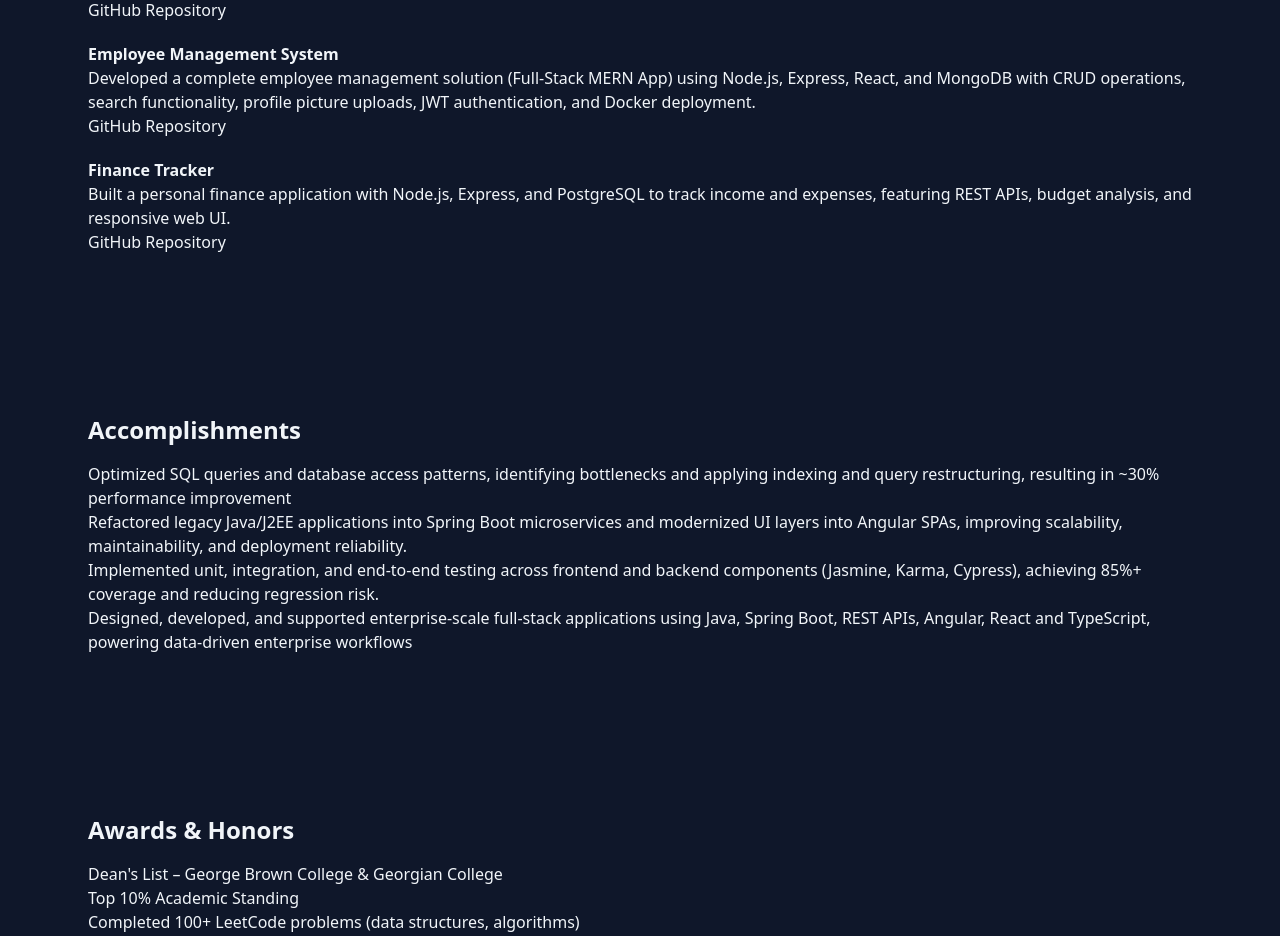
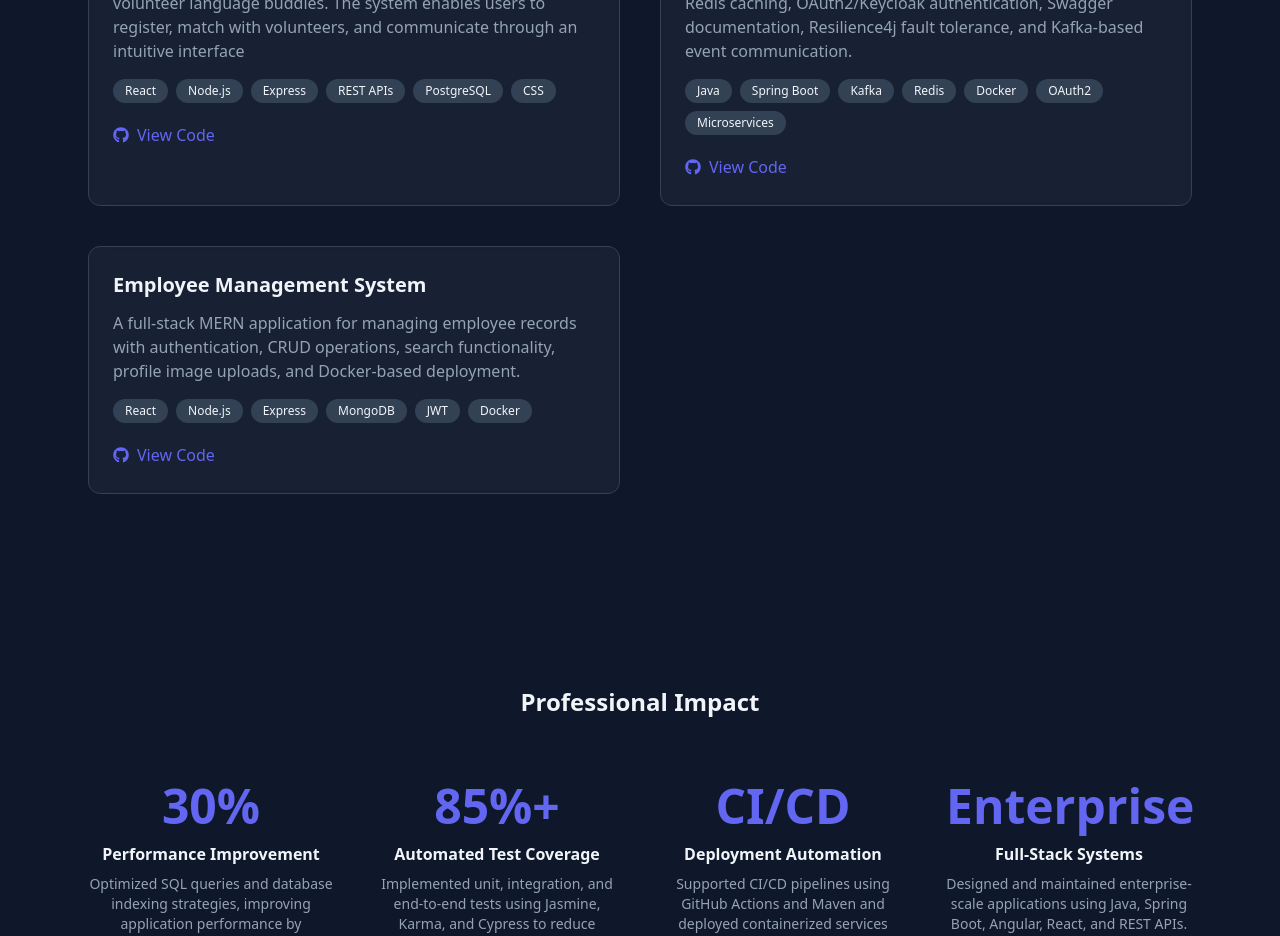
Before and after one commit to tanupreet21/portfolio-tanupreet, a React (Vite) app: page / in a window 1280 px wide. Shown: the part 3080-4016 px from the top of the page. Built offline with nearby package versions, Linux system fonts and the light colour scheme.

Commit message:
Styled Projects and Accomplishment sections

```diff
--- a/src/components/Accomplishments.jsx
+++ b/src/components/Accomplishments.jsx
@@ -1,21 +1,59 @@
+import { motion } from "framer-motion";
+
+const accomplishments = [
+    {
+      metric: "30%",
+      title: "Performance Improvement",
+      description:
+        "Optimized SQL queries and database indexing strategies, improving application performance by approximately 30%."
+    },
+    {
+      metric: "85%+",
+      title: "Automated Test Coverage",
+      description:
+        "Implemented unit, integration, and end-to-end tests using Jasmine, Karma, and Cypress to reduce regression risk."
+    },
+    {
+      metric: "CI/CD",
+      title: "Deployment Automation",
+      description:
+        "Supported CI/CD pipelines using GitHub Actions and Maven and deployed containerized services using Docker."
+    },
+    {
+      metric: "Enterprise",
+      title: "Full-Stack Systems",
+      description:
+        "Designed and maintained enterprise-scale applications using Java, Spring Boot, Angular, React, and REST APIs."
+    }
+  ];
+
 export default function Accomplishments() {
     return(
-        <section id="achievements" className="max-w-6xl mx-auto px-6 py-20">
-            <h2 className="text-2xl font-bold">Accomplishments</h2>
-            <ul className="mt-4">
-            <li>Optimized SQL queries and database access patterns,
-                identifying bottlenecks and applying indexing and query restructuring,
-                resulting in ~30% performance improvement</li>
-            <li>Refactored legacy Java/J2EE applications into Spring Boot microservices
-                and modernized UI layers into Angular SPAs, improving scalability, maintainability,
-                and deployment reliability.
-            </li>
-            <li>Implemented unit, integration, and end-to-end testing across frontend and backend components
-                (Jasmine, Karma, Cypress), achieving 85%+ coverage and reducing regression risk.</li>
-            <li>Designed, developed, and supported enterprise-scale full-stack applications using Java, Spring Boot,
-                REST APIs, Angular, React and TypeScript, powering data-driven enterprise workflows</li>
-            </ul>
+        <section id="achievements" className="max-w-6xl mx-auto px-6 py-24">
+            <h2 className="text-2xl font-bold text-center mb-16">Professional Impact</h2>
+            <div className="grid md:grid-cols-4 gap-10 text-center">
+            {accomplishments.map((item, index) => (
+          <motion.div
+            key={index}
+            initial={{ opacity: 0, y: 20 }}
+            whileInView={{ opacity: 1, y: 0 }}
+            transition={{ duration: 0.5 }}
+          >
+            <div className="text-5xl font-bold text-primary mb-3">
+              {item.metric}
+            </div>
 
+            <h3 className="font-semibold mb-2">
+              {item.title}
+            </h3>
+
+            <p className="text-sm text-muted">
+              {item.description}
+            </p>
+          </motion.div>
+        ))}
+
+            </div>
         </section>
     );
 }
--- a/src/components/Projects.jsx
+++ b/src/components/Projects.jsx
@@ -1,49 +1,77 @@
+import { motion } from "framer-motion";
+import { FaGithub } from "react-icons/fa";
+
+const projects = [
+    {
+        title: "NewCanadian (Capstone Project)",
+        description: "A full-stack platform that connects newcomers to Canada with volunteer language buddies. The system enables users to register, match with volunteers, and communicate through an intuitive interface",
+        tech: ["React", "Node.js", "Express", "REST APIs", "PostgreSQL", "CSS"],
+        github: "https://github.com/tanupreet21/CapstoneProject_NewCanadian"
+    },
+    {
+        title: "Student Hub – Spring Boot Microservices",
+        description:
+          "A containerized microservices platform featuring REST APIs, Redis caching, OAuth2/Keycloak authentication, Swagger documentation, Resilience4j fault tolerance, and Kafka-based event communication.",
+        tech: [
+          "Java",
+          "Spring Boot",
+          "Kafka",
+          "Redis",
+          "Docker",
+          "OAuth2",
+          "Microservices",
+        ],
+        github: "https://github.com/tanupreet21/StudentHub_SpringBoot",
+    },
+    {
+        title: "Employee Management System",
+        description:
+          "A full-stack MERN application for managing employee records with authentication, CRUD operations, search functionality, profile image uploads, and Docker-based deployment.",
+        tech: ["React", "Node.js", "Express", "MongoDB", "JWT", "Docker"],
+        github: "https://github.com/tanupreet21/EmployeeManagementSystem",
+      },
+];
+
 export default function Projects(){
     return(
-        <section id="projects" className="max-w-6xl mx-auto px-6 py-20">
-            <h2 className="text-2xl font-bold">Projects</h2>
-            <div className="mt-5">
-                <h3 className="font-semibold">Capstone Project</h3>
-                <p>
-                NewCanadian – a full-stack system that connects newcomers to Canada to volunteer language buddies
-                </p>
-                <a href="https://github.com/yourgithub">
-                GitHub Repository
-                </a>
+        <section id="projects" className="max-w-6xl mx-auto px-6 py-24">
+            <h2 className="text-4xl font-bold text-center mb-16">Projects</h2>
+
+            <div className="grid md:grid-cols-2 gap-10">
+                {projects.map((project, index) => (
+                    <motion.div
+                        key={index}
+                        whileHover={{ y: -8}}
+                        className="bg-slate-800/60 backdrop-blur border border-slate-700 rounded-xl p-6 hover:border-primary transition"
+                    >
+                       <h3 className="text-xl font-semibold mb-3">
+                            {project.title}
+                        </h3>
+                        <p className="text-muted mb-4">
+                            {project.description}
+                        </p>
+                        <div className="flex flex-wrap gap-2 mb-5">
+                            {project.tech.map((tech, i) => (
+                                <span
+                                    key={i}
+                                    className="text-xs bg-slate-700 px-3 py-1 rounded-full"
+                                >
+                                    {tech}
+                                </span>
+                            ))}
+                        </div>
+                        <a
+                            href={project.github}
+                            target="_blank"
+                            className="inline-flex items-center gap-2 text-primary hover:underline"
+                        >
+                            <FaGithub />
+                            View Code
+                        </a>
+                    </motion.div>
+                ))}
             </div>
-            <div className="mt-5">
-                <h3 className="font-semibold">Student Hub - Spring Boot Microservices</h3>
-                <p>
-                Built a containerized 3-microservices platform with REST APIs, Redis caching,
-                OAuth2/Keycloak authentication, Swagger documentation, Resilience4j fault tolerance,
-                and Kafka event-driven communication.
-                </p>
-                <a href="https://github.com/yourgithub">
-                GitHub Repository
-                </a>
-            </div>
-            <div className="mt-5">
-                <h3 className="font-semibold">Employee Management System</h3>
-                <p>
-                Developed a complete employee management solution (Full-Stack MERN App)
-                using Node.js, Express, React, and MongoDB with CRUD operations, search functionality,
-                profile picture uploads, JWT authentication, and Docker deployment.
-                </p>
-                <a href="https://github.com/yourgithub">
-                GitHub Repository
-                </a>
-            </div>
-            <div className="mt-5">
-                <h3 className="font-semibold">Finance Tracker</h3>
-                <p>
-                Built a personal finance application with Node.js, Express,
-                and PostgreSQL to track income and expenses, featuring REST APIs,
-                budget analysis, and responsive web UI.
-                </p>
-                <a href="https://github.com/yourgithub">
-                GitHub Repository
-                </a>
-            </div>
+
         </section>
     );
 }
```
